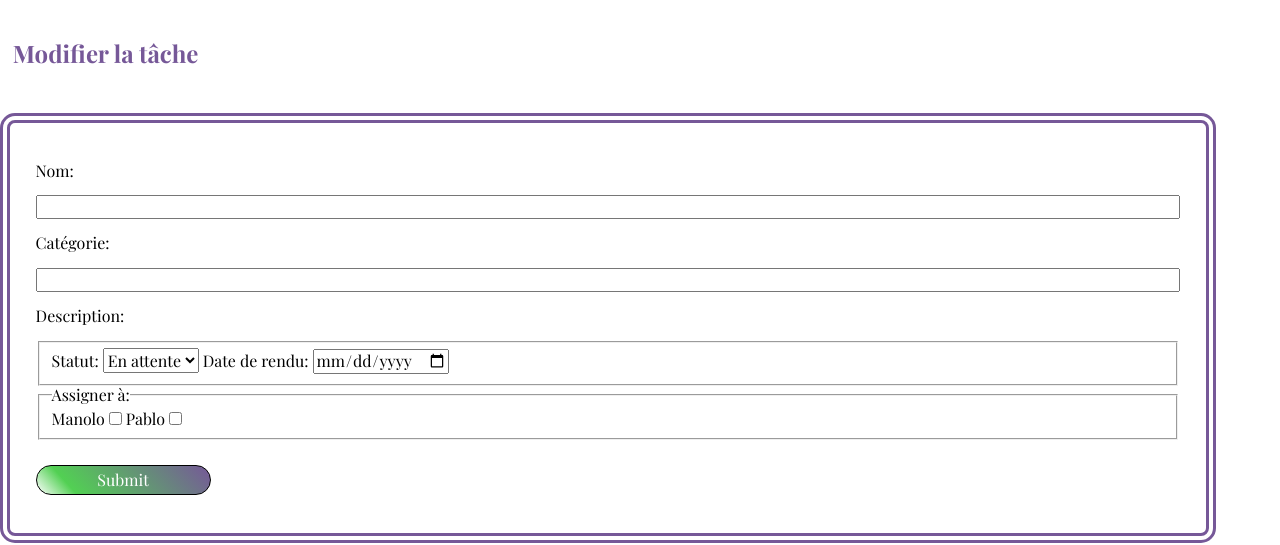
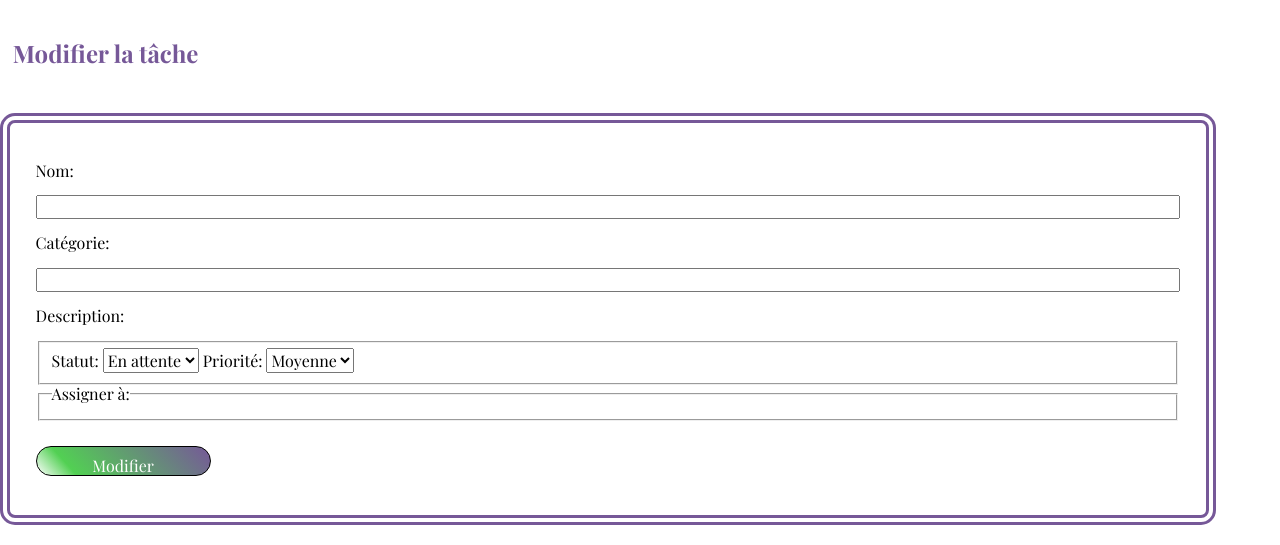
Before and after one commit to cayerhernanz/Test-TodoList, a plain HTML site: page Front/Html/modifytask.html in a window 1280 px wide. Shown: the part 132-677 px from the top of the page. Drawn offline with nearby package versions, Linux system fonts and the light colour scheme; a web font is replaced by a local one.

Commit message:
check des users assignés à la tÂche dans modify

```diff
--- a/Front/Html/modifytask.html
+++ b/Front/Html/modifytask.html
@@ -34,7 +34,7 @@
         <main id="taskModification">
             <!-- Affichage dynamique de la tâche en recuperant celle-ci -->
             <h2 id="taskModTitle">Modifier la tâche</h2>
-            <form method="post" class="taskForm">
+            <form method="put" class="taskForm" id="modificationForm">
                 <label for="taskName">Nom: </label>
                 <input type="text" id="taskName" name="taskName" required/>
 
@@ -54,30 +54,26 @@
                         <option value="done">Fini</option>
                     </select>
 
-                    <!-- Récupérer données dynamiquement avec JS lors du submit
-                    <label for="creationDate">Date de création: </label>
-                    <input type="date" id="creationDate" name="creationDate" required/>
-                    <label for="modificationDate">Dernière modification le: </label>
-                    <input type="date" id="modificationDate" name="modificationDate" required/> -->
+                    <label for="taskPriority">Priorité: </label>
+                    <select id="taskPriority" name="taskPriority">
+                        <option value="low">Basse</option>
+                        <option value="medium" selected>Moyenne</option>
+                        <option value="high">Haute</option>
+                    </select>
 
-                    <label for="endDate">Date de rendu: </label>
-                    <input type="date" id="endDate" name="endDate" required />
                 </fieldset>
 
                 <!-- Créer une liste dynamique de la user list et en faire une checkbox -->
                 <fieldset>
                     <legend>Assigner à:</legend>
-                    <div>
-                        <label for="assignedUser1">Manolo</label>
-                        <input type="checkbox" id="assignedUser1" name="assignedUser1" value="Manolo"/>
+                    <div id="userOptions">
+                        <!-- <label for="assignedUser1">Manolo</label>
+                        <input type="checkbox" id="assignedUser1id" name="assignedUser1" value="Manolo"/>
                         <label for="assignedUser2">Pablo</label>
-                        <input type="checkbox" id="assignedUser2" name="assignedUser2" value="Pedro"/>
+                        <input type="checkbox" id="assignedUser2id" name="assignedUser2" value="Pedro"/> -->
                     </div>
                 </fieldset>
-            <!-- Récupérer en JS le current user pour l'envoyer
-            <label for="creator">Crée par: </label>
-            <input type="text" id="creator" name="creator"/> -->
-            <input type="submit" class="button" id="buttonModify">
+                <div class="button" id="buttonModify"><p>Modifier</p></div>
             </form>
         </main>
 
```
